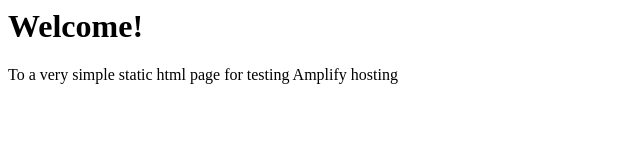
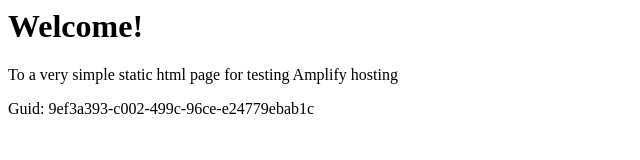
Before and after one commit to aws-aemilia-iad/Github-PR-Commit-Integration-Test-DoNotTouch-v1-prod-us-east-1, a website: page src/index.html in a window 1280 px wide. Shown: the whole page, without its empty margins (0-640 px from the left). Drawn offline with Linux system fonts and the light colour scheme.

Commit message:
commit from integ tests

```diff
--- a/src/index.html
+++ b/src/index.html
@@ -1,3 +1,5 @@
+
+
 <html lang="en">
 
 <head>
@@ -10,6 +12,6 @@
 <body>
     <h1>Welcome!</h1>
     <p>To a very simple static html page for testing Amplify hosting</p>
-</body>
+    <p>Guid: 9ef3a393-c002-499c-96ce-e24779ebab1c</p></body>
 
 </html>
```
